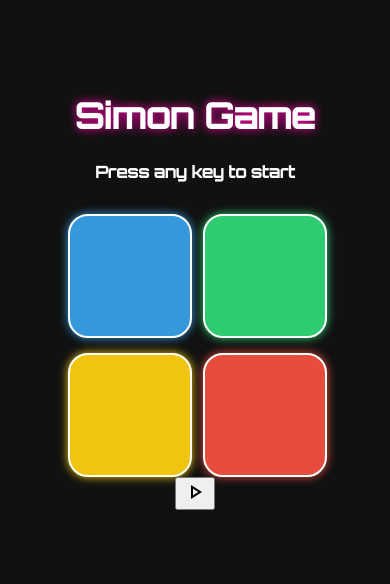
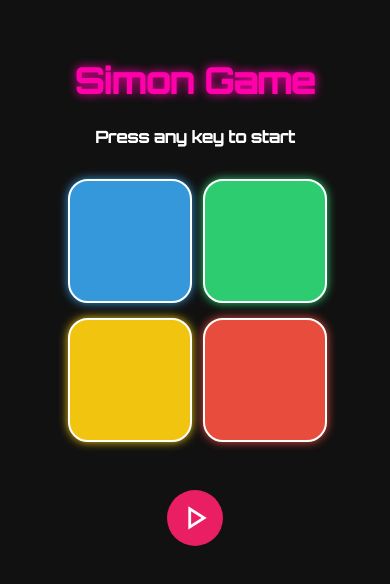
Before and after one commit to Yash-Agarwall/Simon-Game, a plain HTML site: page index.html in a window 390 px wide. Shown: the part 132-716 px from the top of the page. Drawn offline with nearby package versions, Linux system fonts and the light colour scheme.

Commit message:
Made responsive for mobile screen size

```diff
--- a/Simon.css
+++ b/Simon.css
@@ -11,8 +11,7 @@ body{
     align-items: center;
 }
 h1 {
-/*     color: #ff00aa; */
-    color: white;
+    color: #ff00aa;
     font-size: 3rem;
     margin-bottom: 0.5rem;
     text-shadow: 0 0 10px #ff00aa;
@@ -65,8 +64,38 @@ h3{
     opacity: 0.5;
     transform: scale(0.95);
 }
+#start{
+    display: none;
+    /* padding: 8px 16px; */
+    background-color: #e91e63;
+    color: white;
+    /* font-size: 3rem; */
+    border: none;
+    border-radius: 50%;
+    cursor: pointer;
+    margin-top: 3rem;
+    transition: transform 0.2s;
+    height: 3.5rem;
+    width: 3.5rem;
+}
+.material-symbols-outlined{
+    border-radius: 50%;
+    transition: transform 0.2s;
+    display: flex;
+    justify-content: center;
+    align-items: center;
+    /* margin: auto auto; */
+    font-size: 2.5rem;
+}
+.material-symbols-outlined:hover{
+    transform: scale(1.17);
+    box-shadow: 0 0 15px #e91e63;
+}
 
-@media(max-width: 400px){
+@media(max-width: 450px){
+    #start{
+            display: block;
+    }
     .container{
         grid-template-columns: repeat(2,120px);
         grid-gap: 15px;
```
